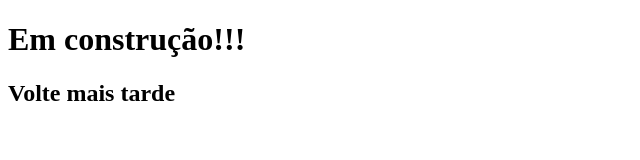
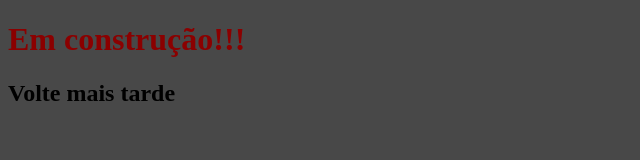
Before and after one commit to CiceroMarques/CiceroMarques.github.io, a plain HTML site: page index.html in a window 1280 px wide. Shown: the whole page, without its empty margins (0-640 px from the left). Drawn offline with Linux system fonts and the light colour scheme.

Commit message:
feat: criado estilo da pagina

```diff
--- /dev/null
+++ b/assets/css/tema.css
@@ -0,0 +1,11 @@
+*{
+    background-color: #484848;
+}
+
+h1 {
+    color:darkred;
+}
+
+h1:hover{
+    color: firebrick;
+}
--- a/index.html
+++ b/index.html
@@ -4,6 +4,7 @@
     <meta charset="UTF-8">
     <meta name="viewport" content="width=device-width, initial-scale=1.0">
     <title>Document</title>
+    <link rel="stylesheet" href="./assets/css/tema.css">
 </head>
 <body>
     <h1>Em construção!!!</h1>
```
